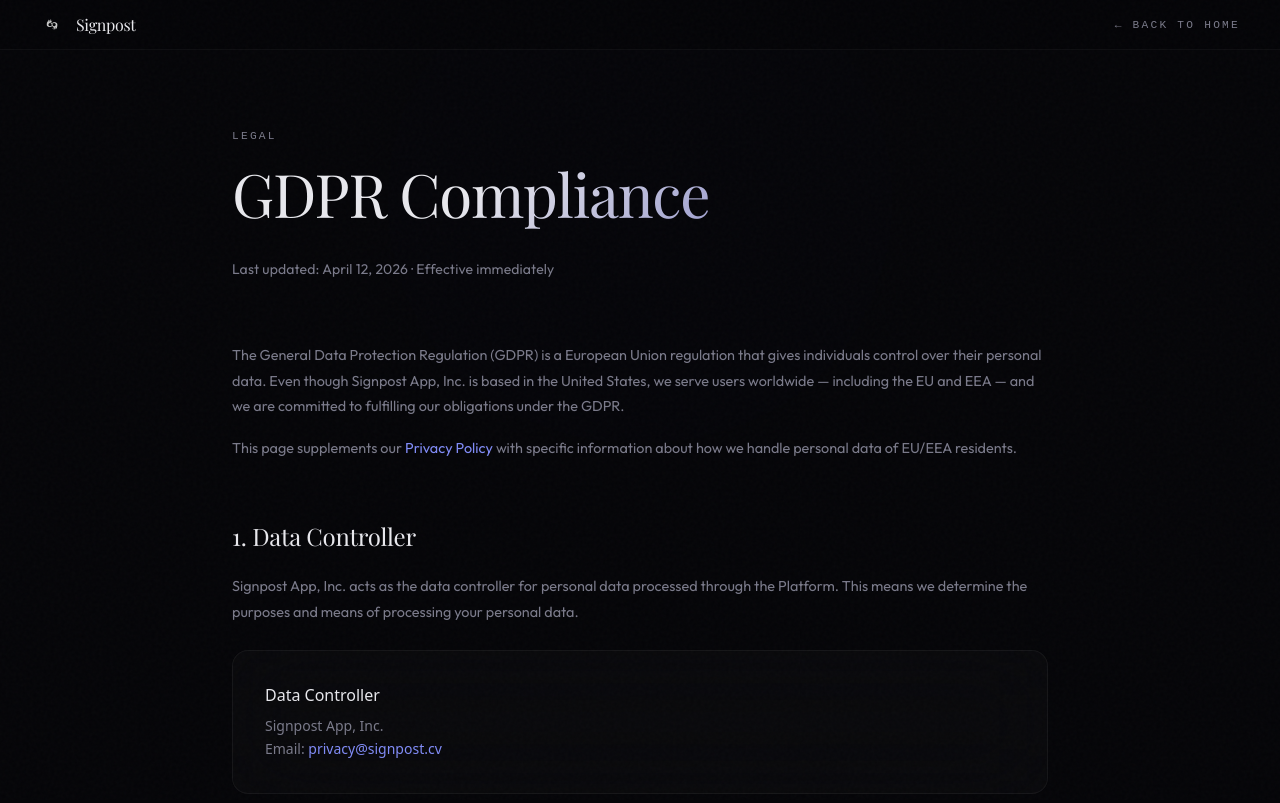
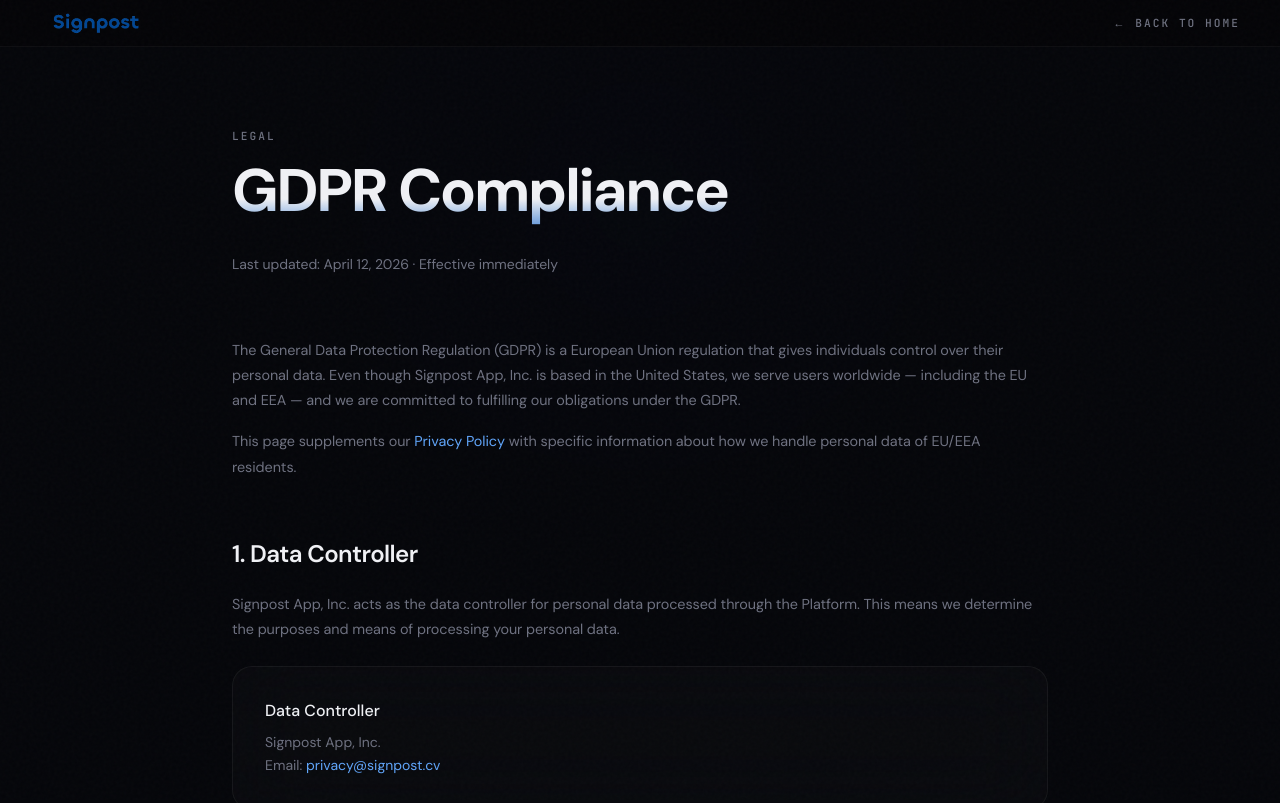
Before and after one commit to SignpostApp/landing, a Next.js app: page /legal/gdpr in a window 1280 px wide. Shown: the top 803 px of the page. Built offline with nearby package versions, Linux system fonts and the light colour scheme.

Commit message:
feat: landing page updates

```diff
--- a/src/app/WaitlistModal.tsx
+++ b/src/app/WaitlistModal.tsx
@@ -359,7 +359,7 @@
                           className="h-full rounded-full transition-all duration-700 ease-out"
                           style={{
                             width: `${Math.max(4, (1 - (checkResult.position - 1) / Math.max(checkResult.total, 1)) * 100)}%`,
-                            background: "linear-gradient(90deg, #6366f1, #a855f7)",
+                            background: "linear-gradient(90deg, #2563eb, #60a5fa)",
                           }}
                         />
                       </div>
--- a/src/app/globals.css
+++ b/src/app/globals.css
@@ -1,36 +1,31 @@
 @import "tailwindcss";
 
-@font-face {
-  font-family: "Inter";
-  src: local("Inter");
-}
-
 @theme inline {
-  --color-background: #050508;
-  --color-foreground: #e8e8ed;
-  --color-muted: #7a7a8a;
-  --color-accent: #6366f1;
-  --color-accent-light: #818cf8;
-  --color-accent-2: #a855f7;
-  --color-accent-3: #06b6d4;
+  --color-background: #05060a;
+  --color-foreground: #f0f1f5;
+  --color-muted: #6e7180;
+  --color-accent: #2563eb;
+  --color-accent-light: #60a5fa;
+  --color-accent-2: #3b82f6;
+  --color-accent-3: #93c5fd;
   --color-card: rgba(255, 255, 255, 0.03);
   --color-card-border: rgba(255, 255, 255, 0.06);
-  --font-sans: var(--font-inter);
 }
 
 /* ═══════════════ Base ═══════════════ */
 
 
 body {
-  background: #050508;
-  color: #e8e8ed;
+  background: #05060a;
+  color: #f0f1f5;
   font-family: var(--font-sans), system-ui, -apple-system, sans-serif;
+  font-feature-settings: "ss01", "ss02", "cv11";
   overflow-x: hidden;
   cursor: default;
 }
 
 ::selection {
-  background: rgba(99, 102, 241, 0.3);
+  background: rgba(37, 99, 235, 0.35);
   color: #fff;
 }
 
@@ -47,31 +42,32 @@
 
 /* ═══════════════ Typography ═══════════════ */
 .font-display {
-  font-family: var(--font-display), Georgia, serif;
-  font-weight: 400;
-  letter-spacing: -0.02em;
-  line-height: 1.08;
+  font-family: var(--font-sans), system-ui, sans-serif;
+  font-weight: 700;
+  letter-spacing: -0.04em;
+  line-height: 1.0;
 }
 
 .font-mono-upper {
-  font-family: "SF Mono", "Fira Code", monospace;
+  font-family: var(--font-mono), "SF Mono", "JetBrains Mono", monospace;
   font-size: 0.7rem;
-  letter-spacing: 0.2em;
+  font-weight: 500;
+  letter-spacing: 0.18em;
   text-transform: uppercase;
   color: var(--color-muted);
 }
 
 .font-subtext {
-  font-family: var(--font-subtext), "Outfit", system-ui, sans-serif;
+  font-family: var(--font-sans), system-ui, sans-serif;
   font-weight: 400;
-  letter-spacing: 0.01em;
+  letter-spacing: -0.005em;
 }
 
 
 
 /* ═══════════════ Gradient Text ═══════════════ */
 .gradient-text {
-  background: linear-gradient(135deg, #818cf8, #a855f7, #06b6d4);
+  background: linear-gradient(135deg, #60a5fa 0%, #2563eb 60%, #1e40af 100%);
   -webkit-background-clip: text;
   -webkit-text-fill-color: transparent;
   background-clip: text;
@@ -79,7 +75,7 @@
 }
 
 .gradient-text-warm {
-  background: linear-gradient(135deg, #e8e8ed 30%, rgba(99, 102, 241, 0.7));
+  background: linear-gradient(180deg, #f0f1f5 0%, #f0f1f5 55%, rgba(96, 165, 250, 0.85) 100%);
   -webkit-background-clip: text;
   -webkit-text-fill-color: transparent;
   background-clip: text;
@@ -92,15 +88,16 @@
   backdrop-filter: blur(40px);
   -webkit-backdrop-filter: blur(40px);
   border: 1px solid rgba(255, 255, 255, 0.05);
-  transition: all 0.6s cubic-bezier(0.4, 0, 0.2, 1);
+  border-radius: 20px;
+  transition: all 0.5s cubic-bezier(0.4, 0, 0.2, 1);
 }
 .glass-card:hover {
-  background: rgba(255, 255, 255, 0.05);
-  border-color: rgba(99, 102, 241, 0.2);
-  transform: translateY(-8px);
+  background: rgba(255, 255, 255, 0.04);
+  border-color: rgba(37, 99, 235, 0.25);
+  transform: translateY(-6px);
   box-shadow:
-    0 30px 80px -20px rgba(99, 102, 241, 0.12),
-    0 0 0 1px rgba(99, 102, 241, 0.1);
+    0 30px 80px -20px rgba(37, 99, 235, 0.18),
+    0 0 0 1px rgba(37, 99, 235, 0.12);
 }
 
 /* ═══════════════ Noise Texture ═══════════════ */
@@ -168,57 +165,61 @@
   align-items: center;
   justify-content: center;
   gap: 0.5rem;
-  padding: 1rem 2.5rem;
-  font-size: 0.8rem;
+  padding: 0.95rem 2rem;
+  font-size: 0.875rem;
   line-height: 1;
-  font-weight: 500;
-  letter-spacing: 0.15em;
-  text-transform: uppercase;
-  border: 1px solid rgba(255, 255, 255, 0.15);
-  border-radius: 100px;
+  font-weight: 600;
+  letter-spacing: -0.005em;
+  text-transform: none;
+  border: 1px solid rgba(255, 255, 255, 0.12);
+  border-radius: 14px;
   -webkit-appearance: none;
   appearance: none;
-  transition: all 0.5s cubic-bezier(0.4, 0, 0.2, 1);
+  transition: all 0.35s cubic-bezier(0.4, 0, 0.2, 1);
   cursor: pointer;
   text-decoration: none;
 }
 
 .btn-primary {
-  color: #fff;
-  background: transparent;
+  color: #f0f1f5;
+  background: rgba(255, 255, 255, 0.02);
 }
 .btn-primary:hover {
   background: rgba(255, 255, 255, 0.06);
-  border-color: rgba(255, 255, 255, 0.3);
-  box-shadow: 0 0 40px rgba(99, 102, 241, 0.15);
+  border-color: rgba(255, 255, 255, 0.22);
+  box-shadow: 0 8px 24px -8px rgba(37, 99, 235, 0.25);
 }
 
 .btn-filled {
   color: #fff;
-  background: linear-gradient(135deg, #6366f1, #a855f7);
+  background: #13c93e;
 }
 .btn-filled:hover {
-  border-color: rgba(255, 255, 255, 0.3);
-  box-shadow: 0 0 60px rgba(99, 102, 241, 0.3);
-  transform: scale(1.03);
+  background: #47d35c;
+  box-shadow: 0 4px 0px -8px rgb(101, 224, 126), inset 0 1px 0 rgba(255, 255, 255, 0.22);
+  transform: translateY(-2px);
 }
 
 /* ═══════════════ Feature number badge ═══════════════ */
 .step-badge {
-  font-family: "SF Mono", "Fira Code", monospace;
-  font-size: 0.65rem;
-  letter-spacing: 0.2em;
+  font-family: var(--font-mono), "SF Mono", "JetBrains Mono", monospace;
+  font-size: 0.7rem;
+  font-weight: 500;
+  letter-spacing: 0.14em;
   text-transform: uppercase;
   color: var(--color-muted);
-  border: 1px solid rgba(255, 255, 255, 0.1);
+  background: rgba(255, 255, 255, 0.02);
+  border: 1px solid rgba(255, 255, 255, 0.08);
   border-radius: 100px;
-  padding: 0.25rem 1rem;
+  padding: 0.4rem 0.9rem;
   display: inline-block;
 }
 /* ═══════════════ Large Footer ═══════════════ */
 .footer-link {
-  font-family: var(--font-subtext), "Outfit", sans-serif;
-  font-size: 0.85rem;
+  font-family: var(--font-sans), system-ui, sans-serif;
+  font-size: 0.875rem;
+  font-weight: 400;
+  letter-spacing: -0.005em;
   color: var(--color-muted);
   transition: all 0.3s ease;
   text-decoration: none;
@@ -230,10 +231,10 @@
   transform: translateX(4px);
 }
 .footer-header {
-  font-family: var(--font-subtext), "Outfit", sans-serif;
-  font-size: 0.75rem;
-  font-weight: 600;
-  letter-spacing: 0.1em;
+  font-family: var(--font-mono), "SF Mono", "JetBrains Mono", monospace;
+  font-size: 0.7rem;
+  font-weight: 500;
+  letter-spacing: 0.18em;
   text-transform: uppercase;
   color: var(--color-foreground);
   margin-bottom: 1.5rem;
@@ -246,8 +247,9 @@
   background: rgba(34, 197, 94, 0.1);
   border: 1px solid rgba(34, 197, 94, 0.2);
   border-radius: 100px;
-  font-size: 0.65rem;
-  font-family: "SF Mono", "Fira Code", monospace;
+  font-size: 0.7rem;
+  font-family: var(--font-mono), "SF Mono", "JetBrains Mono", monospace;
+  letter-spacing: 0.05em;
   color: #22c55e;
 }
 .footer-status-dot {
@@ -270,31 +272,32 @@
 }
 
 .legal-heading {
-  font-family: var(--font-display), Georgia, serif;
+  font-family: var(--font-sans), system-ui, sans-serif;
   font-size: 1.5rem;
-  font-weight: 400;
-  letter-spacing: -0.01em;
+  font-weight: 600;
+  letter-spacing: -0.025em;
   color: var(--color-foreground);
   margin-bottom: 1.25rem;
   padding-top: 0.5rem;
 }
 
 .legal-subheading {
-  font-family: var(--font-subtext), "Outfit", sans-serif;
+  font-family: var(--font-sans), system-ui, sans-serif;
   font-size: 1rem;
-  font-weight: 500;
-  color: rgba(232, 232, 237, 0.85);
+  font-weight: 600;
+  color: rgba(240, 241, 245, 0.9);
   margin-top: 1.75rem;
   margin-bottom: 0.75rem;
-  letter-spacing: 0.01em;
+  letter-spacing: -0.01em;
 }
 
 .legal-body {
-  font-family: var(--font-subtext), "Outfit", sans-serif;
+  font-family: var(--font-sans), system-ui, sans-serif;
   font-size: 0.9rem;
-  line-height: 1.8;
+  line-height: 1.75;
   color: var(--color-muted);
   margin-bottom: 1rem;
+  letter-spacing: -0.005em;
 }
 
 .legal-list {
@@ -308,9 +311,10 @@
   position: relative;
   padding-left: 1.25rem;
   margin-bottom: 0.75rem;
-  font-family: var(--font-subtext), "Outfit", sans-serif;
+  font-family: var(--font-sans), system-ui, sans-serif;
   font-size: 0.9rem;
   line-height: 1.75;
+  letter-spacing: -0.005em;
   color: var(--color-muted);
 }
 
@@ -322,7 +326,7 @@
   width: 5px;
   height: 5px;
   border-radius: 50%;
-  background: rgba(99, 102, 241, 0.5);
+  background: rgba(37, 99, 235, 0.6);
 }
 
 .legal-list.list-decimal {
--- a/src/app/layout.tsx
+++ b/src/app/layout.tsx
@@ -1,29 +1,22 @@
 import type { Metadata } from "next";
 import { Analytics } from "@vercel/analytics/next"
 import Script from "next/script";
-import { Inter, Playfair_Display, Outfit } from "next/font/google";
+import { DM_Sans, JetBrains_Mono } from "next/font/google";
 
 import "./globals.css";
 
-const inter = Inter({
-  variable: "--font-inter",
+const dmSans = DM_Sans({
+  variable: "--font-sans",
   subsets: ["latin"],
   display: "swap",
-  weight: ["300", "400", "500", "600", "700"],
+  weight: ["300", "400", "500", "600", "700", "800"],
 });
 
-const playfair = Playfair_Display({
-  variable: "--font-display",
+const jetbrainsMono = JetBrains_Mono({
+  variable: "--font-mono",
   subsets: ["latin"],
   display: "swap",
-  weight: ["400", "500", "600", "700"],
-});
-
-const outfit = Outfit({
-  variable: "--font-subtext",
-  subsets: ["latin"],
-  display: "swap",
-  weight: ["300", "400", "500"],
+  weight: ["400", "500"],
 });
 
 
@@ -204,7 +197,7 @@
           dangerouslySetInnerHTML={{ __html: safeJsonLd }}
         />
       </head>
-      <body className={`${inter.variable} ${playfair.variable} ${outfit.variable} antialiased noise`}>
+      <body className={`${dmSans.variable} ${jetbrainsMono.variable} antialiased noise`}>
         <Script
           src="https://www.googletagmanager.com/gtag/js?id=G-7DW69BDLXM"
           strategy="afterInteractive"
--- a/src/app/legal/layout.tsx
+++ b/src/app/legal/layout.tsx
@@ -10,28 +10,21 @@
         className="pointer-events-none absolute top-0 left-1/2 -translate-x-1/2 w-[700px] h-[400px] rounded-full opacity-15 blur-[140px]"
         style={{
           background:
-            "radial-gradient(circle, rgba(99,102,241,0.18), transparent 70%)",
+            "radial-gradient(circle, rgba(37,99,235,0.22), transparent 70%)",
         }}
       />
 
       {/* Nav */}
-      <nav className="fixed top-0 left-0 right-0 z-50 px-4 sm:px-8 lg:px-10 py-3 sm:py-4 bg-[rgba(5,5,8,0.85)] backdrop-blur-xl border-b border-white/4">
+      <nav className="fixed top-0 left-0 right-0 z-50 px-4 sm:px-8 lg:px-10 py-2 sm:py-2.5 bg-[rgba(5,5,8,0.85)] backdrop-blur-xl border-b border-white/4">
         <div className="flex items-center justify-between max-w-[1600px] mx-auto">
           <Link
             href="/"
             className="inline-flex items-center gap-3 group"
             aria-label="Back to Signpost home"
           >
-            <Image
-              src="/signpost-logo.png"
-              alt="Signpost"
-              width={24}
-              height={24}
-              className="opacity-80 group-hover:opacity-100 transition-opacity"
-            />
-            <span className="font-display text-base tracking-tight hidden sm:inline">
-              Signpost
-            </span>
+            <div className="relative w-[110px] h-[26px] overflow-hidden opacity-80 group-hover:opacity-100 transition-opacity">
+              <Image src="/text-logo.png" alt="Signpost" fill sizes="110px" className="object-cover" />
+            </div>
           </Link>
 
           <Link
--- a/src/app/page.tsx
+++ b/src/app/page.tsx
@@ -322,8 +322,8 @@
       if (vortexProgress > 0.2) {
         const glowRadius = 40 + vortexProgress * 60;
         const gradient = ctx!.createRadialGradient(cx, cy, 0, cx, cy, glowRadius);
-        gradient.addColorStop(0, `rgba(99,102,241,${(0.15 * vortexProgress).toFixed(3)})`);
-        gradient.addColorStop(0.5, `rgba(168,85,247,${(0.08 * vortexProgress).toFixed(3)})`);
+        gradient.addColorStop(0, `rgba(37,99,235,${(0.18 * vortexProgress).toFixed(3)})`);
+        gradient.addColorStop(0.5, `rgba(96,165,250,${(0.1 * vortexProgress).toFixed(3)})`);
         gradient.addColorStop(1, "rgba(0,0,0,0)");
         ctx!.beginPath();
         ctx!.arc(cx, cy, glowRadius, 0, Math.PI * 2);
@@ -532,7 +532,7 @@
         {/* ═══════════════════════════════════════════════════
           NAVBAR
           ═══════════════════════════════════════════════════ */}
-        <nav className="site-nav fixed top-0 left-0 right-0 z-50 px-4 sm:px-8 lg:px-10 py-3 sm:py-4 bg-[rgba(5,5,8,0.8)] backdrop-blur-xl border-b border-white/4">
+        <nav className="site-nav fixed top-0 left-0 right-0 z-50 px-4 sm:px-8 lg:px-10 py-2 sm:py-2.5 bg-[rgba(5,5,8,0.8)] backdrop-blur-xl border-b border-white/4">
           <div className="grid grid-cols-3 items-center max-w-[1600px] mx-auto">
             <a href="https://demo.signpost.cv" target="_blank" rel="noopener noreferrer" className="font-mono-upper hover:text-foreground transition-colors text-sm justify-self-start">
               <span className="hidden sm:inline">Try Demo</span>
@@ -541,7 +541,9 @@
 
             {/* Centered Logo — scroll to top */}
             <button onClick={() => window.scrollTo({ top: 0, behavior: 'smooth' })} className="justify-self-center flex items-center group cursor-pointer" aria-label="Scroll to top">
-              <Image src="/signpost-logo.png" alt="Signpost" width={28} height={28} className="transition-transform group-hover:scale-110 opacity-80 group-hover:opacity-100" />
+              <div className="relative w-[110px] h-[26px] overflow-hidden transition-transform group-hover:scale-105 opacity-80 group-hover:opacity-100">
+                <Image src="/text-logo.png" alt="Signpost" fill sizes="110px" className="object-cover" />
+              </div>
             </button>
 
             <button onClick={() => setWaitlistOpen(true)} className="font-mono-upper hover:text-foreground transition-colors text-sm cursor-pointer justify-self-end">
@@ -557,22 +559,10 @@
         <section aria-label="Hero — Learn ASL with AI" className="hero-section relative flex flex-col items-center justify-center overflow-hidden" style={{ minHeight: "100dvh" }}>
           {/* Ambient glow */}
           <div className="absolute top-1/3 left-1/2 -translate-x-1/2 -translate-y-1/2 w-[600px] sm:w-[800px] h-[400px] sm:h-[500px] rounded-full opacity-20 blur-[120px] sm:blur-[150px]"
-            style={{ background: "radial-gradient(circle, rgba(99,102,241,0.15), transparent 70%)" }}
+            style={{ background: "radial-gradient(circle, rgba(37,99,235,0.18), transparent 70%)" }}
           />
 
           <div className="hero-content relative z-10 w-full max-w-[1600px] mx-auto px-6 lg:px-10">
-            {/* Side floating text */}
-            <div className="hidden xl:block absolute left-10 top-1/2 -translate-y-1/2">
-              <p className="hero-side-left font-subtext text-[10px] tracking-[0.2em] uppercase opacity-50" style={{ writingMode: "vertical-rl", textOrientation: "mixed" }}>
-                CV-Powered Learning
-              </p>
-            </div>
-            <div className="hidden xl:block absolute right-10 top-1/2 -translate-y-1/2">
-              <p className="hero-side-right font-subtext text-[10px] tracking-[0.2em] uppercase opacity-50" style={{ writingMode: "vertical-rl", textOrientation: "mixed" }}>
-                Real-Time Feedback
-              </p>
-            </div>
-
             {/* Center content */}
             <div className="flex flex-col items-center text-center pt-12 sm:pt-16 lg:pt-20 pb-6 sm:pb-10">
               {/* Badge */}
@@ -604,15 +594,7 @@
                 </span>
               </p>
 
-              <Image
-                src="/signpost-logo.png"
-                alt="Signpost"
-                width={120}
-                height={120}
-                className="hero-logo mx-auto block mt-8 mb-8 sm:mt-10 sm:mb-10"
-              />
-
-              <p className="hero-sub font-subtext text-base sm:text-lg md:text-xl text-muted/90 font-light max-w-2xl leading-relaxed mb-6 sm:mb-8 px-4">
+              <p className="hero-sub font-subtext text-base sm:text-lg md:text-xl text-muted/90 font-light max-w-2xl leading-relaxed mt-8 sm:mt-10 mb-6 sm:mb-8 px-4">
                 Learn ASL faster than ever with real-time AI Computer Vision feedback and a structured curriculum. Your fingers are your voice, we just help you find it.
               </p>
 
@@ -621,7 +603,7 @@
                   Try the Demo
                 </a>
                 <button onClick={() => setWaitlistOpen(true)} className="hero-cta btn-primary text-center cursor-pointer">
-                  Waitlist Sign Up →
+                  Waitlist Sign Up
                 </button>
               </div>
             </div>
@@ -918,7 +900,7 @@
 
         <section aria-label="Call to Action — Try ASL Demo" className="cta-section relative py-32 lg:py-40 overflow-hidden">
           <div className="absolute top-1/2 left-1/2 -translate-x-1/2 -translate-y-1/2 w-[600px] h-[400px] rounded-full opacity-20 blur-[120px]"
-            style={{ background: "radial-gradient(circle, rgba(99,102,241,0.15), transparent 70%)" }}
+            style={{ background: "radial-gradient(circle, rgba(37,99,235,0.18), transparent 70%)" }}
           />
 
           <div className="cta-content relative z-10 max-w-4xl mx-auto px-6 lg:px-10 text-center">
@@ -951,7 +933,7 @@
             style={{ background: "radial-gradient(circle, rgba(168,85,247,0.15), transparent 70%)" }}
           />
           <div className="absolute bottom-1/3 left-0 w-[300px] h-[300px] rounded-full opacity-8 blur-[120px]"
-            style={{ background: "radial-gradient(circle, rgba(99,102,241,0.12), transparent 70%)" }}
+            style={{ background: "radial-gradient(circle, rgba(37,99,235,0.14), transparent 70%)" }}
           />
 
           <div className="relative z-10 max-w-[1600px] mx-auto px-6 lg:px-10">
@@ -1006,7 +988,7 @@
             {/* ── Bottom bar: logo left, links right ── */}
             <div className="flex flex-col sm:flex-row items-start sm:items-center justify-between gap-4 pt-6 border-t border-white/5">
               <button onClick={() => window.scrollTo({ top: 0, behavior: 'smooth' })} className="inline-flex items-center gap-2 group" aria-label="Scroll to top">
-                <Image src="/signpost-logo.png" alt="Signpost" width={20} height={20} className="opacity-60 group-hover:opacity-100 transition-opacity" />
+                <Image src="/text-logo.png" alt="Signpost" width={50} height={37} className="opacity-60 group-hover:opacity-100 transition-opacity" />
                 <span className="font-subtext text-xs text-muted/50 group-hover:text-muted transition-colors">Signpost</span>
               </button>
 
```
Also changed, not shown: Text.png (added), public/text-logo.png (added).
